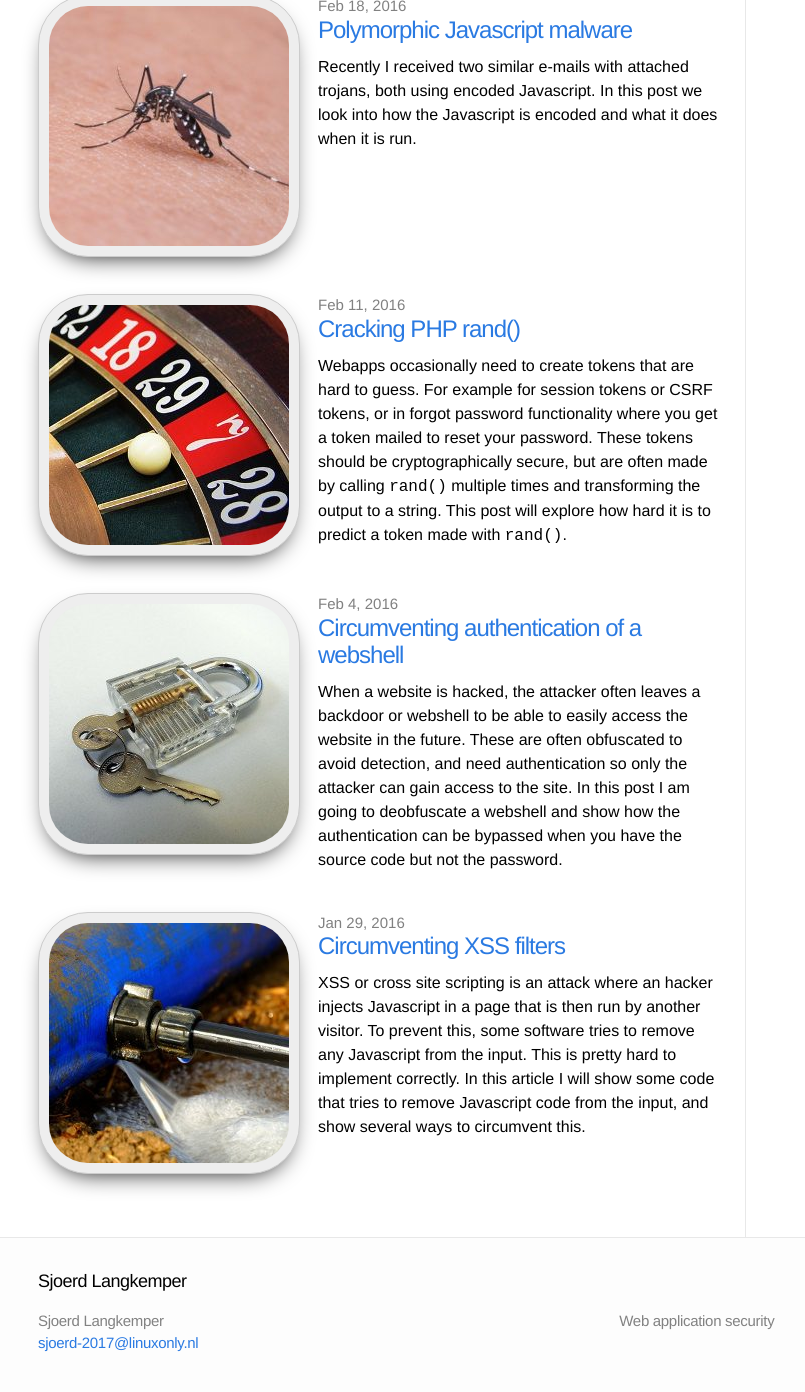
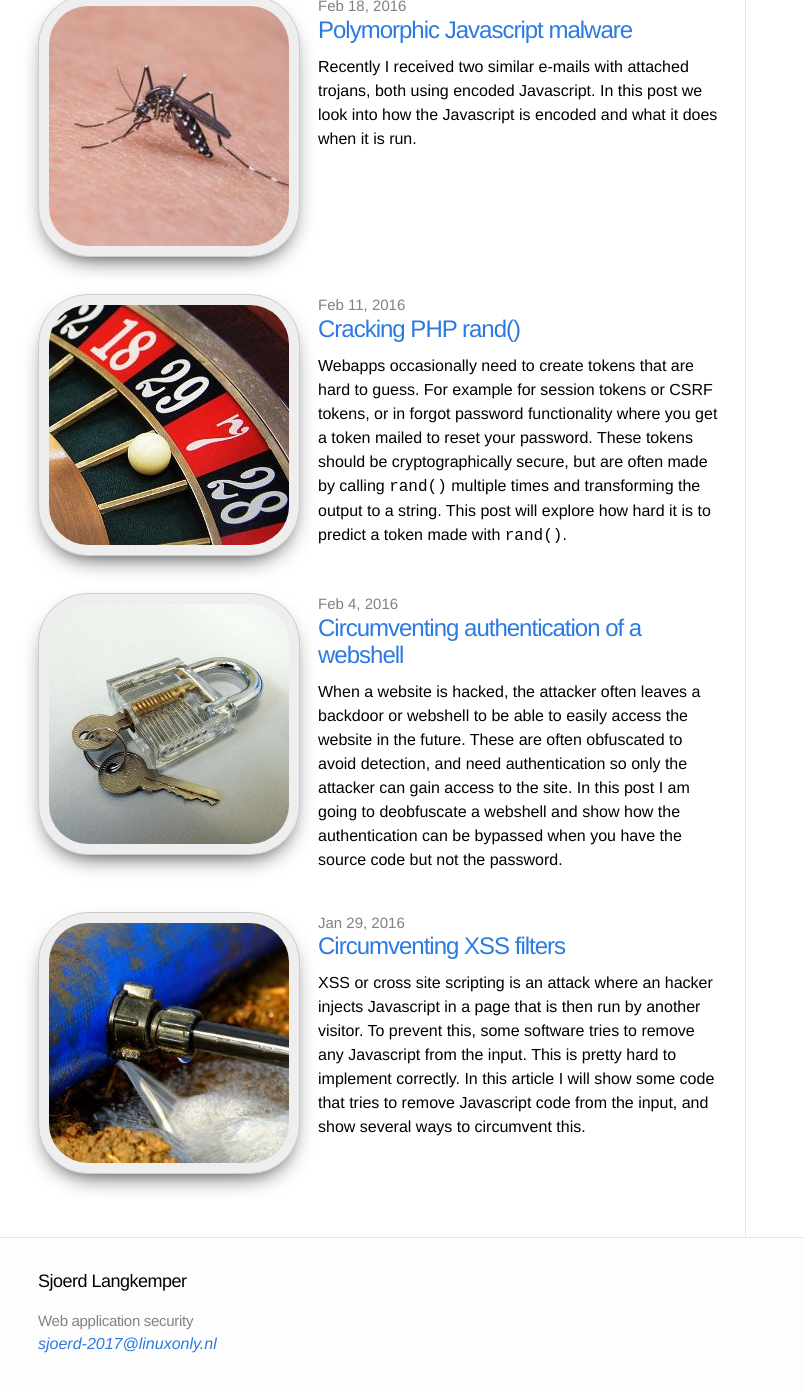
Before and after one commit to Sjord/Sjord.github.io, a Jekyll site: the page built from index.html, in a window 1280 px wide and 1400 px high, scrolled down 9780 px. Shown: the top 1392 px of the window, without its empty margins (102-907 px from the left). Built offline with Jekyll 4.4.1, drawn with Linux system fonts in a browser that asks for light colours.

Commit message:
Remove unused parts of footer

```diff
--- a/_includes/footer.html
+++ b/_includes/footer.html
@@ -1,61 +1,12 @@
 <footer class="site-footer">
 
   <div class="wrap">
+    <h2 class="footer-heading">{{ site.title }}</h2>
+    <p class="text">{{ site.description }}</p>
 
-    <h2 class="footer-heading">{{ site.title }}</h2>
-
-    <div class="footer-col-1 column">
-      <ul>
-        <li>{{ site.title }}</li>
-        <li><a href="mailto:{{ site.email }}">{{ site.email }}</a></li>
-      </ul>
-    </div>
-
-    <div class="footer-col-2 column">
-      <ul>
-        {% if site.github_username %}<li>
-          <a href="https://github.com/{{ site.github_username }}">
-            <span class="icon github">
-              <svg version="1.1" class="github-icon-svg" xmlns="http://www.w3.org/2000/svg" xmlns:xlink="http://www.w3.org/1999/xlink" x="0px" y="0px"
-                 viewBox="0 0 16 16" enable-background="new 0 0 16 16" xml:space="preserve">
-                <path fill-rule="evenodd" clip-rule="evenodd" fill="#C2C2C2" d="M7.999,0.431c-4.285,0-7.76,3.474-7.76,7.761
-                c0,3.428,2.223,6.337,5.307,7.363c0.388,0.071,0.53-0.168,0.53-0.374c0-0.184-0.007-0.672-0.01-1.32
-                c-2.159,0.469-2.614-1.04-2.614-1.04c-0.353-0.896-0.862-1.135-0.862-1.135c-0.705-0.481,0.053-0.472,0.053-0.472
-                c0.779,0.055,1.189,0.8,1.189,0.8c0.692,1.186,1.816,0.843,2.258,0.645c0.071-0.502,0.271-0.843,0.493-1.037
-                C4.86,11.425,3.049,10.76,3.049,7.786c0-0.847,0.302-1.54,0.799-2.082C3.768,5.507,3.501,4.718,3.924,3.65
-                c0,0,0.652-0.209,2.134,0.796C6.677,4.273,7.34,4.187,8,4.184c0.659,0.003,1.323,0.089,1.943,0.261
-                c1.482-1.004,2.132-0.796,2.132-0.796c0.423,1.068,0.157,1.857,0.077,2.054c0.497,0.542,0.798,1.235,0.798,2.082
-                c0,2.981-1.814,3.637-3.543,3.829c0.279,0.24,0.527,0.713,0.527,1.437c0,1.037-0.01,1.874-0.01,2.129
-                c0,0.208,0.14,0.449,0.534,0.373c3.081-1.028,5.302-3.935,5.302-7.362C15.76,3.906,12.285,0.431,7.999,0.431z"/>
-              </svg>
-            </span>
-            <span class="username">{{ site.github_username }}</span>
-          </a>
-        </li>{% endif %}
-        {% if site.twitter_username %}<li>
-          <a href="https://twitter.com/{{ site.twitter_username }}">
-            <span class="icon twitter">
-              <svg version="1.1" class="twitter-icon-svg" xmlns="http://www.w3.org/2000/svg" xmlns:xlink="http://www.w3.org/1999/xlink" x="0px" y="0px"
-                 viewBox="0 0 16 16" enable-background="new 0 0 16 16" xml:space="preserve">
-                <path fill="#C2C2C2" d="M15.969,3.058c-0.586,0.26-1.217,0.436-1.878,0.515c0.675-0.405,1.194-1.045,1.438-1.809
-                c-0.632,0.375-1.332,0.647-2.076,0.793c-0.596-0.636-1.446-1.033-2.387-1.033c-1.806,0-3.27,1.464-3.27,3.27
-                c0,0.256,0.029,0.506,0.085,0.745C5.163,5.404,2.753,4.102,1.14,2.124C0.859,2.607,0.698,3.168,0.698,3.767
-                c0,1.134,0.577,2.135,1.455,2.722C1.616,6.472,1.112,6.325,0.671,6.08c0,0.014,0,0.027,0,0.041c0,1.584,1.127,2.906,2.623,3.206
-                C3.02,9.402,2.731,9.442,2.433,9.442c-0.211,0-0.416-0.021-0.615-0.059c0.416,1.299,1.624,2.245,3.055,2.271
-                c-1.119,0.877-2.529,1.4-4.061,1.4c-0.264,0-0.524-0.015-0.78-0.046c1.447,0.928,3.166,1.469,5.013,1.469
-                c6.015,0,9.304-4.983,9.304-9.304c0-0.142-0.003-0.283-0.009-0.423C14.976,4.29,15.531,3.714,15.969,3.058z"/>
-              </svg>
-            </span>
-            <span class="username">{{ site.twitter_username }}</span>
-          </a>
-        </li>{% endif %}
-      </ul>
-    </div>
-
-    <div class="footer-col-3 column">
-      <p class="text">{{ site.description }}</p>
-    </div>
-
+    <address>
+      <a href="mailto:{{ site.email }}">{{ site.email }}</a>
+    </address>
   </div>
 
 </footer>
--- a/css/main.css
+++ b/css/main.css
@@ -119,50 +119,11 @@
   margin-bottom: 15px;
 }
 
-.site-footer .column { float: left; margin-bottom: 15px; }
-
-.footer-col-1 {
-  width: 270px; /*fallback*/
-  width: -webkit-calc(35% - 10px);
-  width: -moz-calc(35% - 10px);
-  width: -o-calc(35% - 10px);
-  width: calc(35% - 10px);
-  margin-right: 10px
-}
-.footer-col-2 {
-  width: 175px; /*fallback*/
-  width: -webkit-calc(23.125% - 10px);
-  width: -moz-calc(23.125% - 10px);
-  width: -o-calc(23.125% - 10px);
-  width: calc(23.125% - 10px);
-  margin-right: 10px
-}
-.footer-col-3 {
-  width: 335px; /*fallback*/
-  width: -webkit-calc(41.875%);
-  width: -moz-calc(41.875%);
-  width: -o-calc(41.875%);
-  width: calc(41.875%);
-}
-
-.site-footer ul { list-style: none; }
-
-.site-footer li,
 .site-footer p {
   font-size: 15px;
   letter-spacing: -.3px;
   color: #828282;
 }
-
-.github-icon-svg,
-.twitter-icon-svg {
-  display: inline-block;
-  width: 16px;
-  height: 16px;
-  position: relative;
-  top: 3px;
-}
-
 
 /* Page Content styles */
 /* ----------------------------------------------------------*/
@@ -391,27 +352,6 @@
 /* ----------------------------------------------------------*/
 
 
-@media screen and (max-width: 750px) {
-
-  .footer-col-1 { width: 50%; }
-
-  .footer-col-2 {
-    width: 45%; /*fallback*/
-    width: -webkit-calc(50% - 10px);
-    width: -moz-calc(50% - 10px);
-    width: -o-calc(50% - 10px);
-    width: calc(50% - 10px);
-    margin-right: 0;
-  }
-
-  .site-footer .column.footer-col-3 {
-    width: auto;
-    float: none;
-    clear: both;
-  }
-
-}
-
 @media screen and (max-width: 600px) {
 
   .wrap { padding: 0 12px; }
@@ -463,13 +403,6 @@
   .post-content ul,
   .post-content ol { padding-left: 10px; }
 
-  .site-footer .column {
-    float: none;
-    clear: both;
-    width: auto;
-    margin: 0 0 15px; }
-
-
   .posts .thumbnail img {
     height: 120px;
     width: 120px;
```
